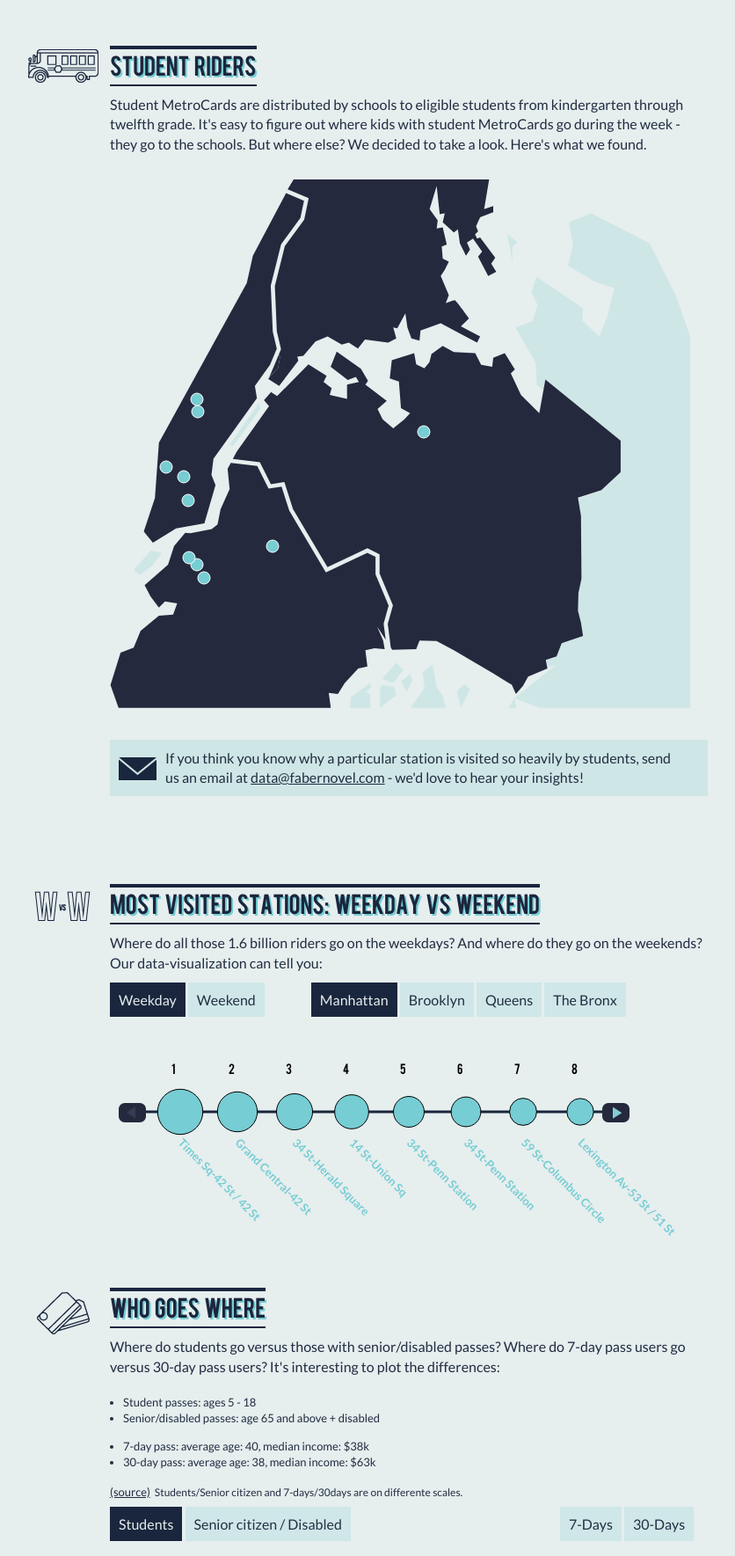
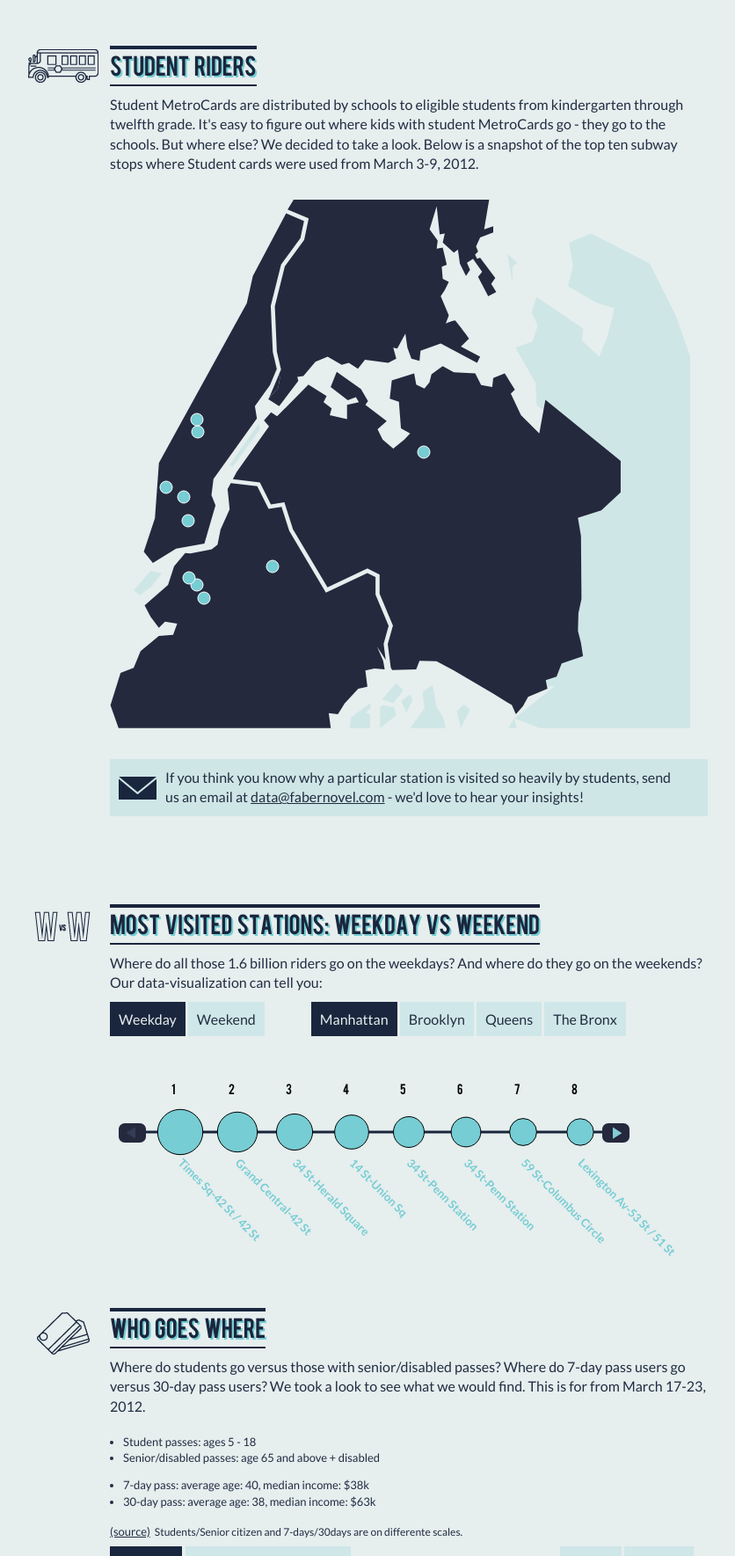
Before and after one commit to faberNovel/MTA_dataviz_july_2012, a PHP site: page / in a window 1280 px wide. Shown: the part 894-2663 px from the top of the page at 88% size, without its empty margins (185-1021 px from the left). Run offline with PHP 8.4, Linux system fonts and the light colour scheme; data comes from the database, SQL or seed files in the repository; data that the repository does not hold is empty.

Commit message:
add test

```diff
--- a/www/index.php
+++ b/www/index.php
@@ -173,7 +173,7 @@ if (isset($_GET['station']) && (!empty($_GET['station']))) {
         </div>
         <div class="content">
         	<h3 class="part_title">Student Riders</h3>
-            <div class="legend">Student MetroCards are distributed by schools to eligible students from kindergarten through twelfth grade. It's easy to figure out where kids with student MetroCards go during the week - they go to the schools. But where else? We decided to take a look. Here's what we found.</div>
+            <div class="legend">Student MetroCards are distributed by schools to eligible students from kindergarten through twelfth grade. It's easy to figure out where kids with student MetroCards go - they go to the schools. But where else? We decided to take a look. Below is a snapshot of the top ten subway stops where Student cards were used from March 3-9, 2012.</div>
 
 			<div id="map"></div>
 			<div id="mailbox">
@@ -217,7 +217,7 @@ if (isset($_GET['station']) && (!empty($_GET['station']))) {
         </div>
         <div class="content">
         	<h3 class="part_title">Who goes where</h3>
-            <div class="legend">Where do students go versus those with senior/disabled passes?  Where do 7-day pass users go versus 30-day pass users?  It's interesting to plot the differences: </div>
+            <div class="legend">Where do students go versus those with senior/disabled passes? Where do 7-day pass users go versus 30-day pass users?  We took a look to see what we would find. This is for from March 17-23, 2012.</div>
 			<ul class='part5_legend'>
 				<li>Student passes: ages 5 - 18</li>
 				<li>Senior/disabled passes: age 65 and above + disabled</li>
```
